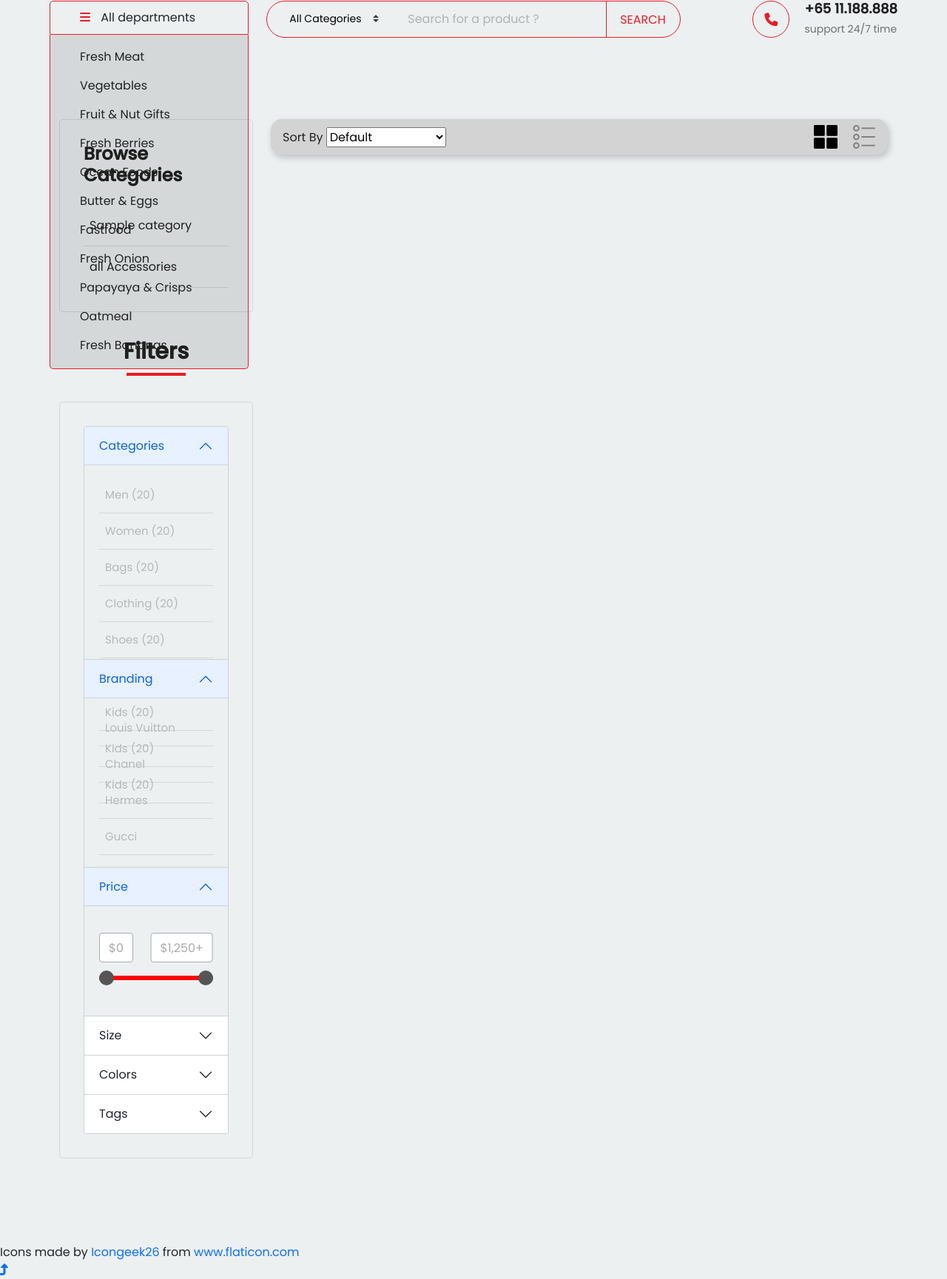
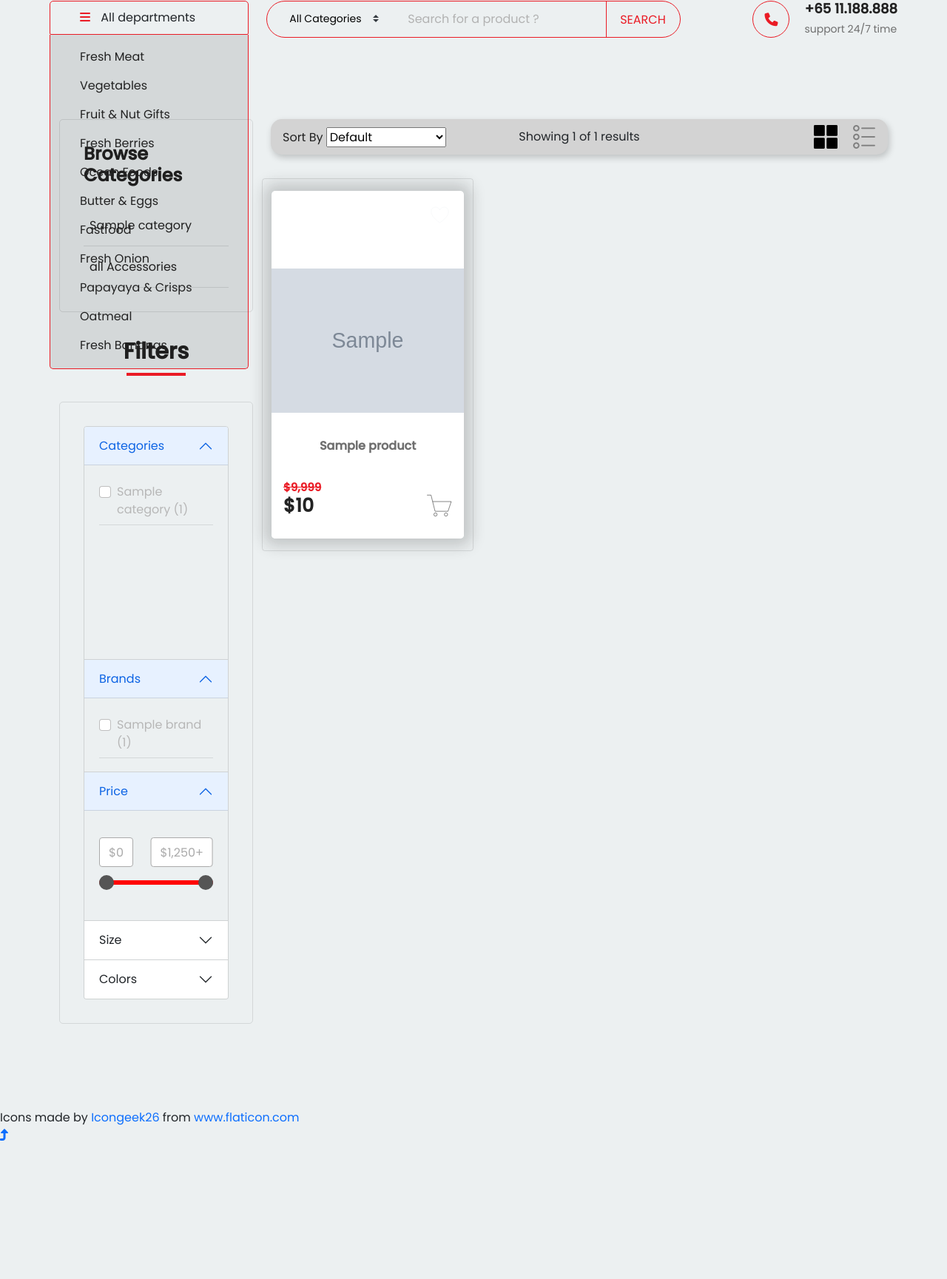
Before and after one commit to fouadsan/the_good_dollar, a Django app: page /shop/ in a window 1280 px wide. Shown: the part 128-1857 px from the top of the page at 74% size. After the commit the page ends 1670 px from the top, so only its background shows below. Run offline with Django 3.2, Linux system fonts and the light colour scheme; tables that the repository leaves empty hold one stand-in row (values such as "Sample post"); grey boxes marked "Sample" are stand-in pictures; data that the repository does not hold is empty; some libraries are stand-ins or nearby versions.

Commit message:
Worked on shop sidebar

```diff
--- a/the_good_dollar/shop/static/shop/shop.js
+++ b/the_good_dollar/shop/static/shop/shop.js
@@ -118,7 +118,7 @@ function addDataToDom(data, size, visible) {
                 </div>
             </div>
         `
-        productCountEl.textContent = `Showing ${visible} of ${size} results`;
+        visible <= size ? productCountEl.textContent = `Showing ${visible} of ${size} results`: productCountEl.textContent = `Showing ${size} of ${size} results`;
         cardEls = document.querySelectorAll('.product_cards .card');
 
         setTimeout(() => {
@@ -529,6 +529,7 @@ function loadMoreData() {
     })
 }
 
+// Reorder data by price
 function reorderByPrice() {
     // Price Comparison
     function comparePrice(a, b) {
@@ -546,6 +547,7 @@ function reorderByPrice() {
     addDataToDom(allData, size, visible);
 }
 
+// Sort by price
 function SwitchSortBy() {
     if (allData.length) {
         const sortEl = document.getElementById('sort-el');
@@ -567,6 +569,9 @@ function SwitchSortBy() {
     }
 }
 
+// Filter Data
+
+
 function startDOM() {
     setTimeout(() => {
         loadFilters();
--- a/the_good_dollar/shop/templates/shop/shop_sidebar.html
+++ b/the_good_dollar/shop/templates/shop/shop_sidebar.html
@@ -56,15 +56,17 @@
                     <div class="accordion-body">
                         <div class="shop__sidebar__categories">
                             <ul class="nice-scroll">
-                                <li><a href="#">Men (20)</a></li>
-                                <li><a href="#">Women (20)</a></li>
-                                <li><a href="#">Bags (20)</a></li>
-                                <li><a href="#">Clothing (20)</a></li>
-                                <li><a href="#">Shoes (20)</a></li>
-                                <li><a href="#">Accessories (20)</a></li>
-                                <li><a href="#">Kids (20)</a></li>
-                                <li><a href="#">Kids (20)</a></li>
-                                <li><a href="#">Kids (20)</a></li>
+                                {% for category in categories %}
+                                <li class="form-check"><input class="form-check-input" type="checkbox" value="" id="flexCheckDefault">
+                                    <label class="form-check-label" for="flexCheckDefault">
+                                      {{ category.title }} ({{ category.product_set.all.count}})
+                                    </label>
+                                </li>
+                                {% empty %}
+                                <li>
+                                    <p>No Filters...</p>
+                                </li>
+                                {% endfor %}
                             </ul>
                         </div>
                     </div>
@@ -75,7 +77,7 @@
                     <button class="accordion-button" type="button" data-bs-toggle="collapse"
                         data-bs-target="#panelsStayOpen-collapseTwo" aria-expanded="true"
                         aria-controls="panelsStayOpen-collapseTwo">
-                        Branding
+                        Brands
                     </button>
                 </h2>
                 <div id="panelsStayOpen-collapseTwo" class="accordion-collapse collapse show"
@@ -83,10 +85,15 @@
                     <div class="accordion-body">
                         <div class="shop__sidebar__brand">
                             <ul>
-                                <li><a href="#">Louis Vuitton</a></li>
-                                <li><a href="#">Chanel</a></li>
-                                <li><a href="#">Hermes</a></li>
-                                <li><a href="#">Gucci</a></li>
+                                {% for brand in brands %}
+                                <li class="form-check"><input class="form-check-input" type="checkbox" value="" id="brd-{{ brand.id }}">
+                                    <label class="form-check-label" for="brd-{{ brand.id }}">
+                                      {{ brand.name }} ({{ brand.product_set.all.count }})
+                                    </label>
+                                </li>
+                                {% empty %}
+                                <li><p>No Filters...</p></li>
+                                {% endfor %}
                             </ul>
                         </div>
                     </div>
@@ -123,30 +130,13 @@
                     aria-labelledby="panelsStayOpen-headingFour">
                     <div class="accordion-body">
                         <div class="shop__sidebar__size">
-                            <label for="xs">xs
-                                <input type="radio" id="xs">
+                            {% for size in sizes %}
+                            <label for="{{ size.title }}">{{ size.title }}
+                                <input type="radio" id="{{ size.title }}">
                             </label>
-                            <label for="sm">s
-                                <input type="radio" id="sm">
-                            </label>
-                            <label for="md">m
-                                <input type="radio" id="md">
-                            </label>
-                            <label for="xl">xl
-                                <input type="radio" id="xl">
-                            </label>
-                            <label for="2xl">2xl
-                                <input type="radio" id="2xl">
-                            </label>
-                            <label for="xxl">xxl
-                                <input type="radio" id="xxl">
-                            </label>
-                            <label for="3xl">3xl
-                                <input type="radio" id="3xl">
-                            </label>
-                            <label for="4xl">4xl
-                                <input type="radio" id="4xl">
-                            </label>
+                            {% empty %}
+                            <p>No Filters...</p>
+                            {% endfor %}
                         </div>
                     </div>
                 </div>
@@ -163,61 +153,17 @@
                     aria-labelledby="panelsStayOpen-headingFive">
                     <div class="accordion-body">
                         <div class="shop__sidebar__color">
-                            <label class="c-1" for="sp-1" style="background-color: #153a82;">
-                                <input type="radio" id="sp-1">
-                            </label>
-                            <label class="c-2" for="sp-2" style="background-color: #153a82;">
-                                <input type="radio" id="sp-2">
-                            </label>
-                            <label class="c-3" for="sp-3" style="background-color: #153a82;">
-                                <input type="radio" id="sp-3">
-                            </label>
-                            <label class="c-4" for="sp-4" style="background-color: #153a82;">
-                                <input type="radio" id="sp-4">
-                            </label>
-                            <label class="c-5" for="sp-5" style="background-color: #153a82;">
-                                <input type="radio" id="sp-5">
-                            </label>
-                            <label class="c-6" for="sp-6" style="background-color: #153a82;">
-                                <input type="radio" id="sp-6">
-                            </label>
-                            <label class="c-7" for="sp-7" style="background-color: #153a82;">
-                                <input type="radio" id="sp-7">
-                            </label>
-                            <label class="c-8" for="sp-8" style="background-color: #153a82;">
-                                <input type="radio" id="sp-8">
-                            </label>
-                            <label class="c-9" for="sp-9" style="background-color: #153a82;">
-                                <input type="radio" id="sp-9">
-                            </label>
+                            {% for color in colors %}
+                                <label class="c-1" for="col-{{ color.id }}" style="background: {{ color.color_code }};">
+                                    <input type="radio" id="col-{{ color.id }}">
+                                </label>
+                            {% empty %}
+                            <p>No Filters...</p>
+                            {% endfor %}
                         </div>
                     </div>
                 </div>
             </div>
-            <div class="accordion-item">
-                <h2 class="accordion-header" id="panelsStayOpen-headingSix">
-                    <button class="accordion-button collapsed" type="button" data-bs-toggle="collapse"
-                        data-bs-target="#panelsStayOpen-collapseSix" aria-expanded="false"
-                        aria-controls="panelsStayOpen-collapseSix">
-                        Tags
-                    </button>
-                </h2>
-                <div id="panelsStayOpen-collapseSix" class="accordion-collapse collapse"
-                    aria-labelledby="panelsStayOpen-headingSix">
-                    <div class="accordion-body">
-                        <div class="shop__sidebar__tags">
-                            <a href="#">Product</a>
-                            <a href="#">Bags</a>
-                            <a href="#">Shoes</a>
-                            <a href="#">Fashio</a>
-                            <a href="#">Clothing</a>
-                            <a href="#">Hats</a>
-                            <a href="#">Accessories</a>
-                        </div>
-                    </div>
-                </div>
-            </div>
-
         </div>
     </div>
 </div>
--- a/the_good_dollar/shop/views.py
+++ b/the_good_dollar/shop/views.py
@@ -1,16 +1,22 @@
 from django.shortcuts import render
 from django.http import JsonResponse
 
-from .models import Category, Subcategory, Product
+from .models import Category, Subcategory, Product, Brand, Size, Color
 
 
 def home(request):
     categories = Category.objects.all()
     subcategories = Subcategory.objects.all()
+    brands = Brand.objects.all()
+    sizes = Size.objects.all()
+    colors = Color.objects.all()
 
     context = {
         'categories': categories,
-        'subcategories': subcategories
+        'subcategories': subcategories,
+        'brands': brands,
+        'sizes': sizes,
+        'colors': colors
     }
 
     return render(request, 'shop/shop.html', context)
@@ -31,8 +37,8 @@ def load_products(request, num):
             'detail': obj.detail,
             'specs': obj.specs,
             'category': obj.category.title,
-            'category_color': obj.category.color_code,
-            'brand': obj.brand.title,
+            'category_color': obj.category.color.color_code,
+            'brand': obj.brand.name,
             'status': obj.status,
             'is_featured': obj.is_featured,
             'price': obj.productattribute_set.first().price,
--- a/the_good_dollar/static/assets/css/main.css
+++ b/the_good_dollar/static/assets/css/main.css
@@ -92,6 +93,10 @@ a:focus {
 	color: #ffffff;
 }
 
+li {
+	list-style: none;
+	cursor: pointer;
+}
 
 ul,
 ol {
@@ -2388,8 +2382,12 @@ width: 100%;
 }
 
 .sidebar__item ul li {
-	list-style: none;
 	border-bottom: 1px solid rgba(0, 0, 0, 0.1);
+	cursor: pointer;
+}
+
+.sidebar__item ul li:hover {
+	background: rgba(155, 155, 155, 0.1);
 }
 
 .sidebar__item ul li a {
@@ -3188,21 +3180,29 @@ width: 100%;
 
 .shop__sidebar__categories ul li,
 .shop__sidebar__brand ul li {
-	list-style: none;
-}
-
-.shop__sidebar__categories ul li a,
-.shop__sidebar__brand ul li a {
+	cursor: default;
+	padding-top: 0.5rem;
+	padding-bottom: 0.5rem;
+}
+
+.shop__sidebar__categories ul li input,
+.shop__sidebar__brand ul li input {
+	font-size: 16px;
+	cursor: pointer;
+}
+
+.shop__sidebar__categories ul li label,
+.shop__sidebar__brand ul li label {
 	color: #b7b7b7;
-	font-size: 15px;
-	line-height: 32px;
+	font-size: 16px;
+	cursor: pointer;
 	-webkit-transition: all, 0.3s;
 	-o-transition: all, 0.3s;
 	transition: all, 0.3s;
 }
 
-.shop__sidebar__categories ul li a:hover,
-.shop__sidebar__brand ul li a:hover {
+.shop__sidebar__categories ul li:hover>label,
+.shop__sidebar__brand ul li:hover>label {
 	color: #111111;
 }
 
```
Also changed, not shown: other parts of the_good_dollar/static/assets/css/main.css (+16 -49 lines), the_good_dollar/shop/admin.py (+5 -7 lines), the_good_dollar/shop/models.py (+15 -23 lines), the_good_dollar/media/brand_imgs/product-1.jpg (added), the_good_dollar/media/depart_imgs/laptop.png (added), the_good_dollar/media/product_imgs/laptop_HpQmNyU.png (added), the_good_dollar/shop/migrations/0002_auto_20210817_1106.py (added), the_good_dollar/shop/migrations/0003_rename_title_brand_name.py (added), the_good_dollar/shop/migrations/0004_alter_category_color_code.py (added), the_good_dollar/shop/migrations/0005_rename_color_code_category_color.py (added).
